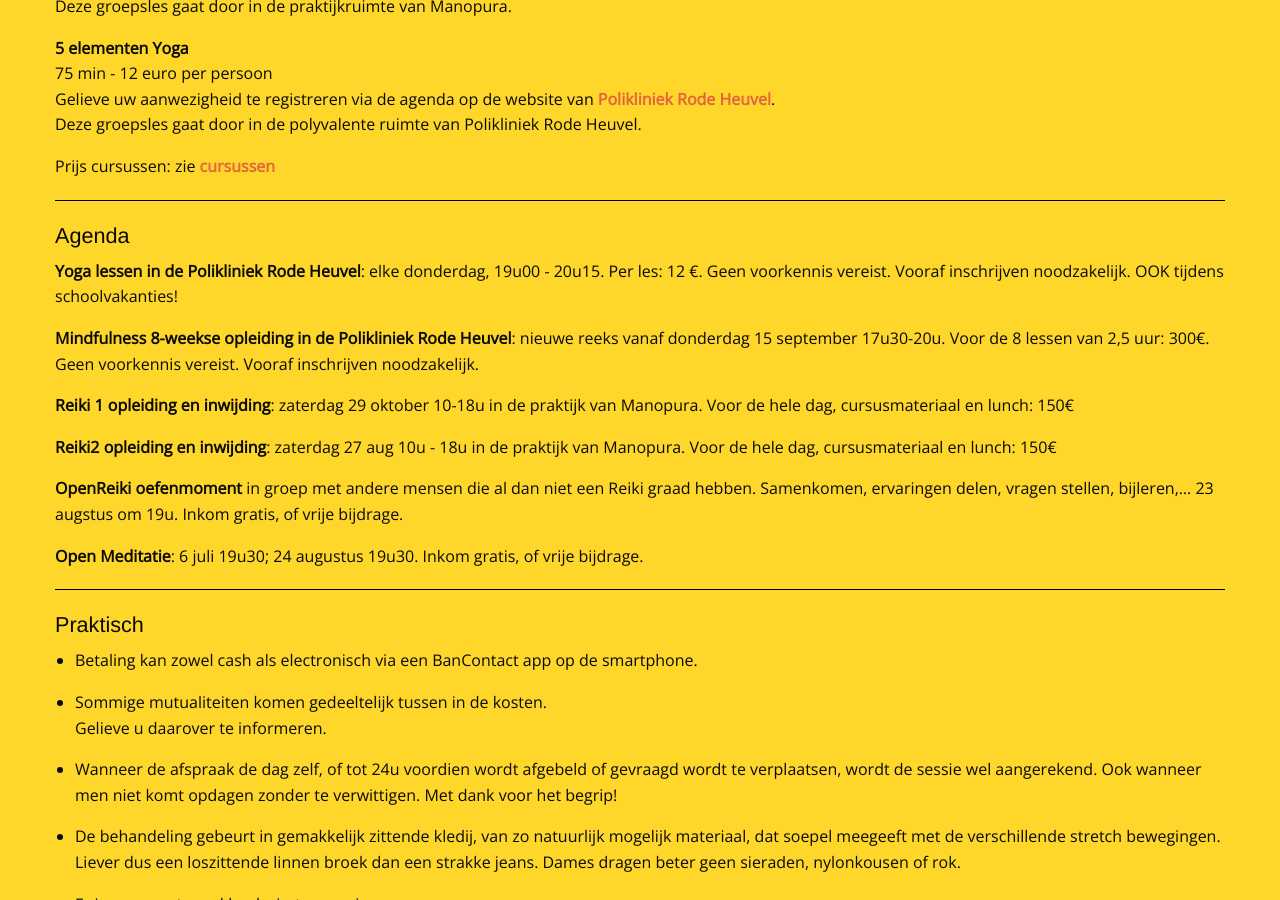
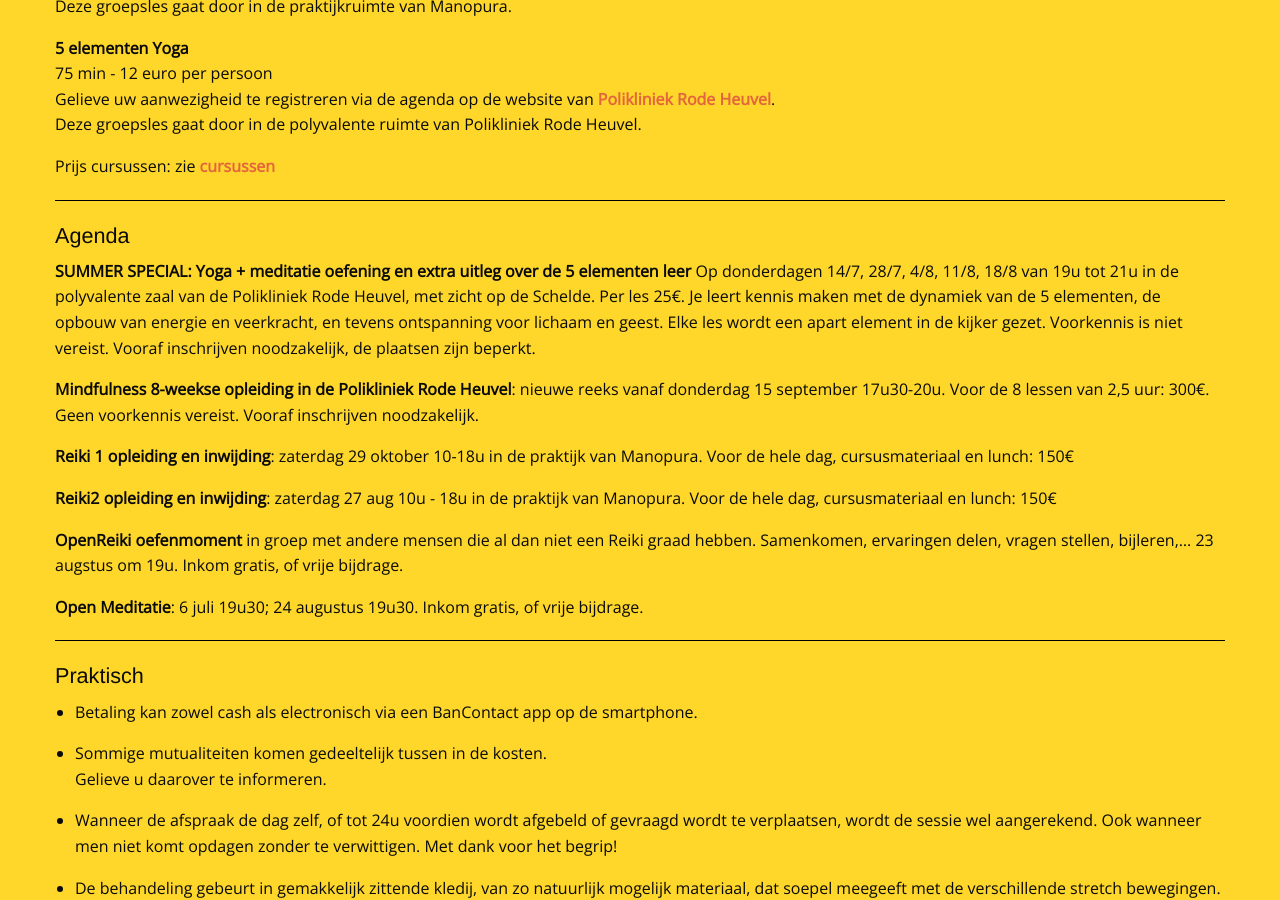
Before and after one commit to manopura/manopura.github.io, a Jekyll site: the page built from praktisch.md, in a window 1280 px wide and 900 px high, scrolled down 991 px. Built offline with Jekyll 4.4.1, drawn with Linux system fonts in a browser that asks for light colours; nearby versions of some CDN libraries; our own code applies the rules of GitHub Pages for plain Markdown files.

Commit message:
Update praktisch.md

```diff
--- a/praktisch.md
+++ b/praktisch.md
@@ -53,7 +53,7 @@
 
 ### Agenda
 
-**Yoga lessen in de Polikliniek Rode Heuvel**: elke donderdag, 19u00 - 20u15. Per les: 12 €. Geen voorkennis vereist. Vooraf inschrijven noodzakelijk. OOK tijdens schoolvakanties!
+**SUMMER SPECIAL: Yoga + meditatie oefening en extra uitleg over de 5 elementen leer** Op donderdagen 14/7, 28/7, 4/8, 11/8, 18/8 van 19u tot 21u in de polyvalente zaal van de Polikliniek Rode Heuvel, met zicht op de Schelde. Per les 25€. Je leert kennis maken met de dynamiek van de 5 elementen, de opbouw van energie en veerkracht, en tevens ontspanning voor lichaam en geest. Elke les wordt een apart element in de kijker gezet. Voorkennis is niet vereist. Vooraf inschrijven noodzakelijk, de plaatsen zijn beperkt.
 
 **Mindfulness 8-weekse opleiding in de Polikliniek Rode Heuvel**: nieuwe reeks vanaf donderdag 15 september 17u30-20u. Voor de 8 lessen van 2,5 uur: 300€. Geen voorkennis vereist. Vooraf inschrijven noodzakelijk.
 
```
